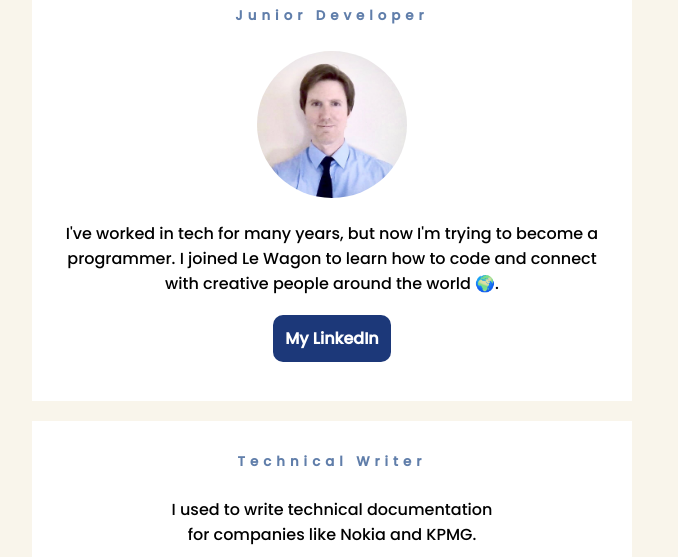
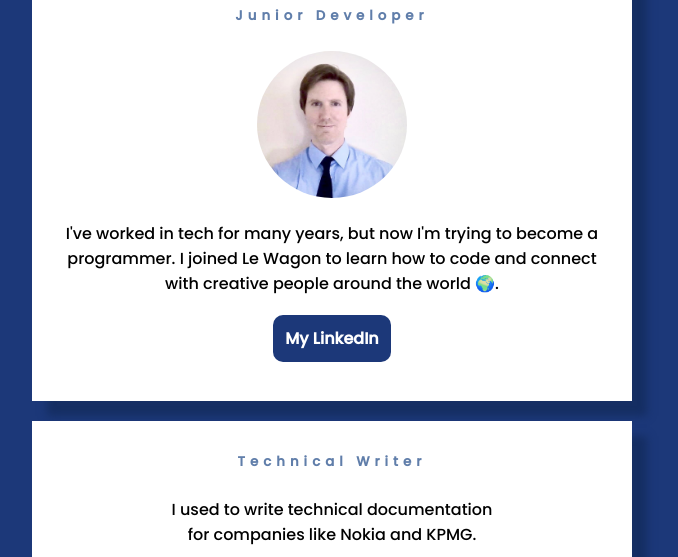
Before and after one commit to SASutherland/profile, a plain HTML site: page index.html in a window 1280 px wide. Shown: the part 103-660 px from the top of the page, without its empty margins (308-986 px from the left). Drawn offline with Linux system fonts and the light colour scheme.

Commit message:
Changed background color.

```diff
--- a/style.css
+++ b/style.css
@@ -1,7 +1,7 @@
 body {
   display: flex;
   justify-content: center;
-  background-color: #F9F5EB;
+  background-color: #1C3879;
   font-family: 'Poppins', sans-serif;
   font-weight: 500;
 }
@@ -36,6 +36,7 @@ h2 {
   padding-bottom: 50px;
   margin: 0, auto;
   margin-bottom: 20px;
+  box-shadow: 15px 15px 8px #152e63;
 }
 
 .container {
```
